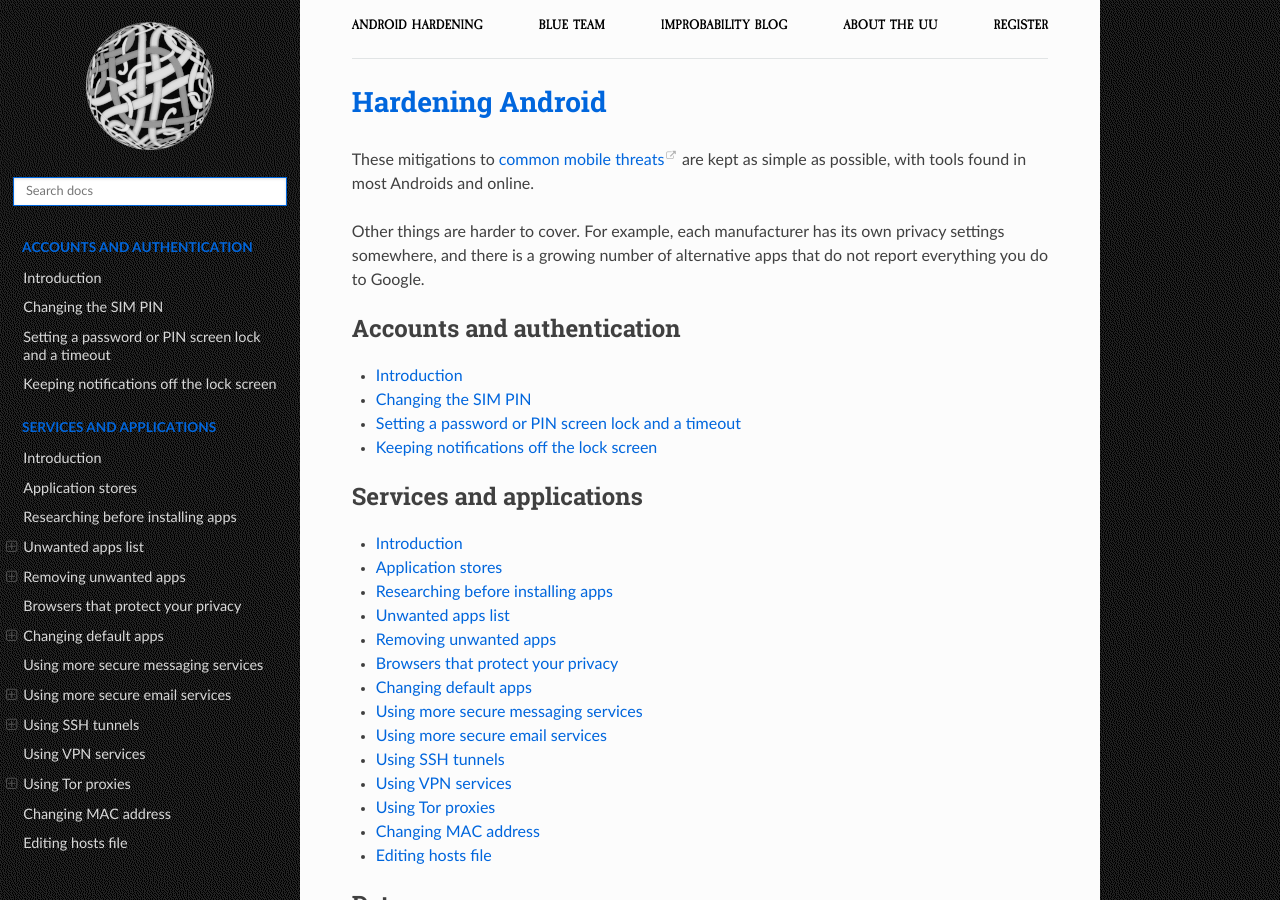
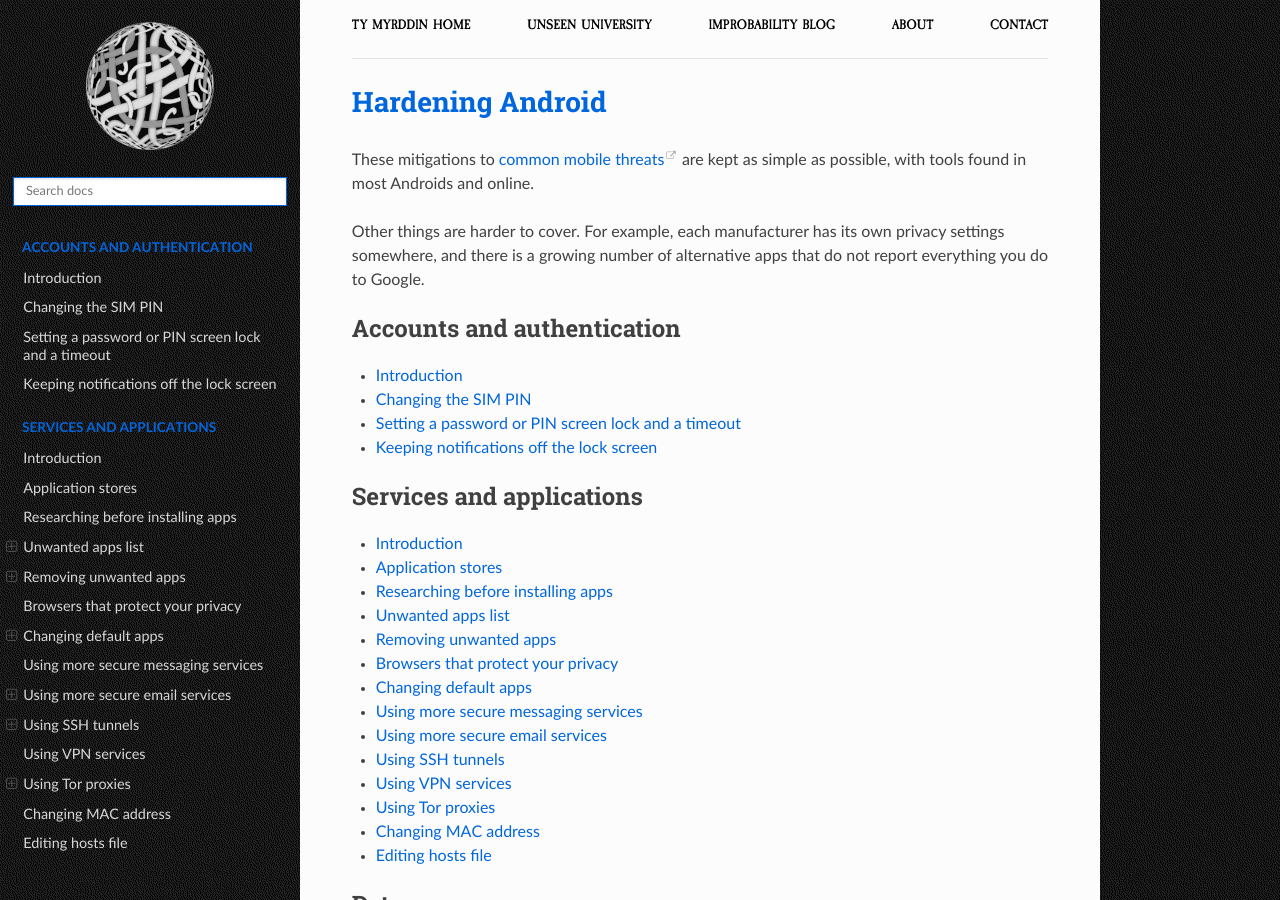
Before and after one commit to tymyrddin/android-mitigations, a Sphinx documentation site: the page built from source/index.rst, in a window 1280 px wide and 900 px high. Built offline with Sphinx 7.4.7 and the Read the Docs theme 2.0.0, drawn with Linux system fonts in a browser that asks for light colours; some of the changed text lies outside the part shown.

Commit message:
Upgrades

```diff
--- a/source/_templates/breadcrumbs.html
+++ b/source/_templates/breadcrumbs.html
@@ -1,11 +1,11 @@
 <div class="container">
     <topnav>
             <ul>
-                <li class="nav__item"><a href="https://android.tymyrddin.dev/" class="nav__link">Android hardening</a></li>
-                <li class="nav__item"><a href="https://blue.tymyrddin.dev/" class="nav__link">Blue Team</a></li>
-                <li class="nav__item"><a href="https://uu.tymyrddin.dev/blog/" class="nav__link">Improbability Blog</a></li>
-                <li class="nav__item"><a href="https://uu.tymyrddin.dev/about/" class="nav__link">About the UU</a></li>
-                <li class="nav__item"><a href="https://uu.tymyrddin.dev/registration/" class="nav__link">Register</a></li>
+                <li class="nav__item"><a href="https://tymyrddin.dev/" class="nav__link">Ty Myrddin Home</a></li>
+                <li class="nav__item"><a href="https://uu.tymyrddin.dev/writeups/" class="nav__link">Unseen University</a></li>
+                <li class="nav__item"><a href="https://tymyrddin.dev/blogs/" class="nav__link">Improbability Blog</a></li>
+                <li class="nav__item"><a href="https://tymyrddin.dev/about/" class="nav__link">About</a></li>
+                <li class="nav__item"><a href="https://tymyrddin.dev/contact/" class="nav__link">Contact</a></li>
             </ul>
     </topnav>
     <hr>
--- a/source/_templates/footer.html
+++ b/source/_templates/footer.html
@@ -1,4 +1,4 @@
 {% extends "!footer.html" %}
 {%- block contentinfo %}
-        <a href="https://uu.tymyrddin.dev">Unseen University</a>, 2023, with a forest garden <a href="https://ut7.fr/">fostered by /ut7</a>.
+        <a href="https://uu.tymyrddin.dev">Unseen University</a>, 2024, with a forest garden <a href="https://ut7.fr/">fostered by /ut7</a>.
 {% endblock %}
--- a/source/conf.py
+++ b/source/conf.py
@@ -88,11 +88,4 @@
 # If true, "(C) Copyright ..." is shown in the HTML footer. Default is True.
 html_show_copyright = False
 
-# Intersphinx
-intersphinx_mapping = {
-    "blue": ("https://blue.tymyrddin.dev/", None),
-    "blue-dfir": ("https://dfir.tymyrddin.dev/", None),
-    "blue-malware": ("https://reverse.tymyrddin.dev/", None),
-    "testlab": ("https://testlab.tymyrddin.dev/", None),
-}
 myst_url_schemes = ["http", "https", ]
```
Also changed, not shown: requirements.txt (+15 -81 lines).
